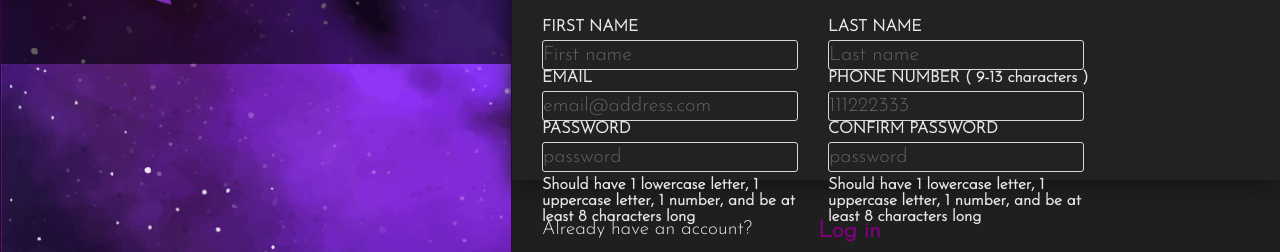
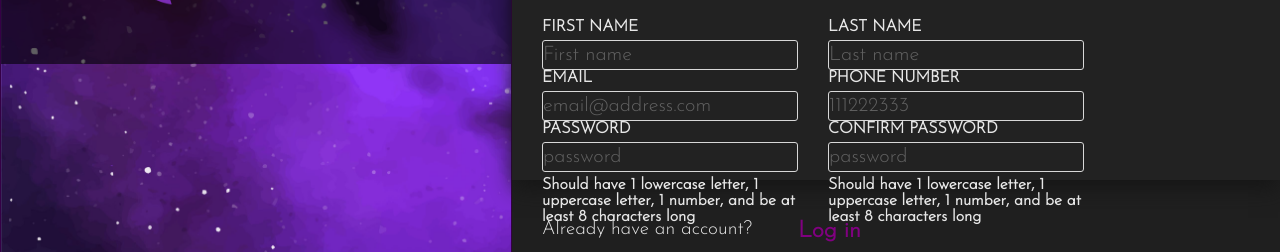
Before and after one commit to d-koziol/Sign-Up-Form---Project, a plain HTML site: page index.html in a window 1280 px wide. Shown: the part 297-549 px from the top of the page. Drawn offline with Linux system fonts and the light colour scheme.

Commit message:
Last changes CSS

```diff
--- a/index.html
+++ b/index.html
@@ -61,7 +61,7 @@
         </div>
 
         <div class="input">
-            <label for="phone-number">PHONE NUMBER ( 9-13 characters )</label>
+            <label for="phone-number">PHONE NUMBER</label>
             <input
                 type="number"
                 id="phone-number"
--- a/styles.css
+++ b/styles.css
@@ -148,7 +148,7 @@ button:hover {
     margin-left: 30px;
     margin-top: 40px;
     font-size: 19px;
-    gap: 20px;
+
 }
 
 a {
```
